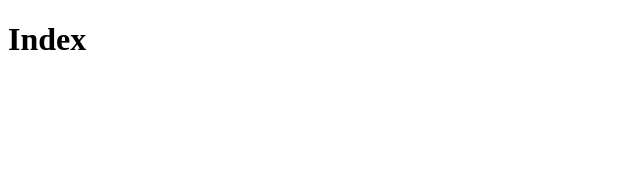
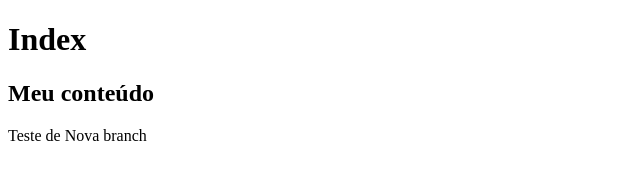
Before and after one commit to JvFern4ndes/faculdade_git-exemplo, a plain HTML site: page index.html in a window 1280 px wide. Shown: the whole page, without its empty margins (0-640 px from the left). Drawn offline with Linux system fonts and the light colour scheme.

Commit message:
Testando nova branch

```diff
--- a/index.html
+++ b/index.html
@@ -12,6 +12,8 @@
     <body>
 
         <h1>Index</h1>
+        <h2>Meu conteúdo</h2>
+        <div>Teste de Nova branch</div>
 
     </body>
 
```
